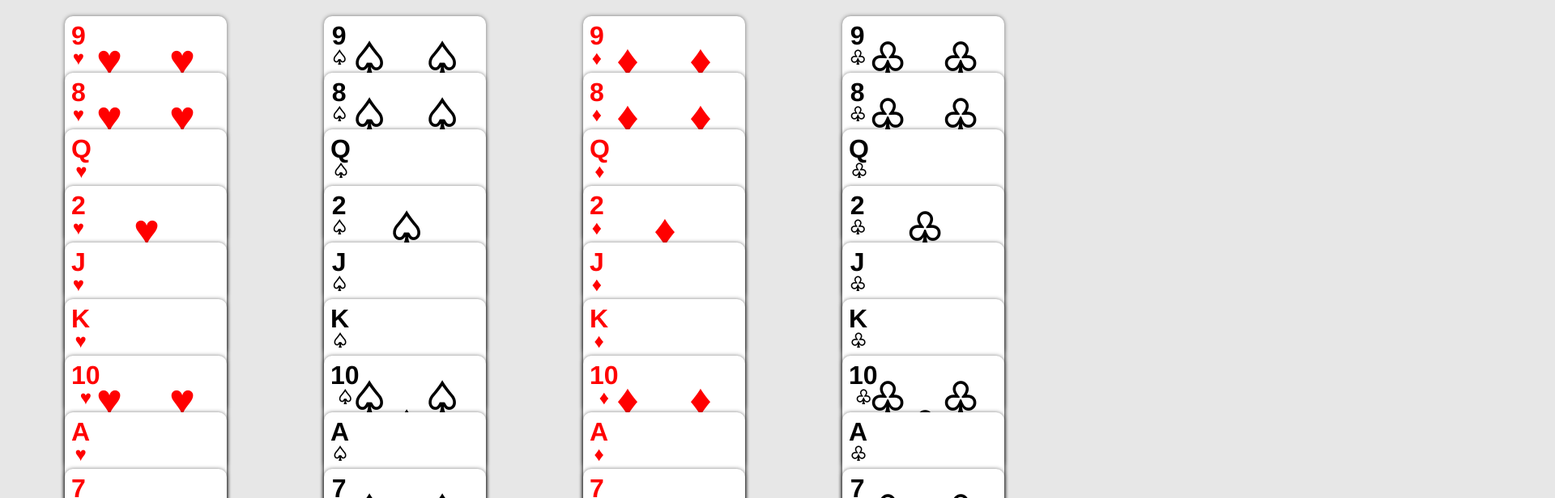
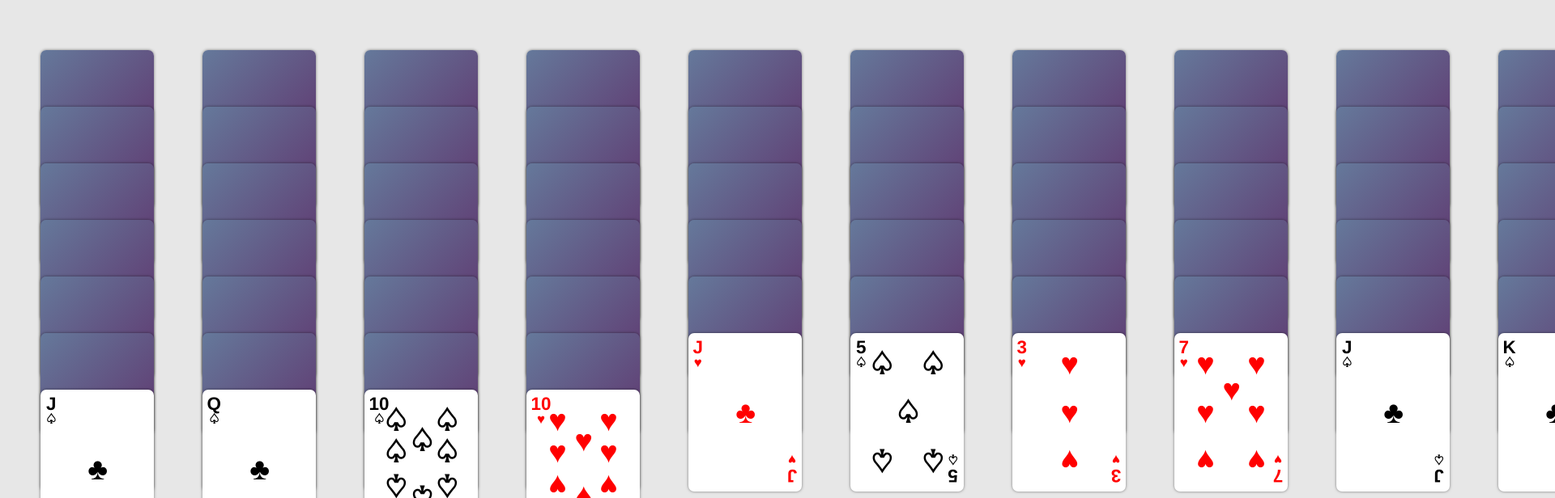
Before and after one commit to mestachs/besolitair, a React (Vite) app: page / in a window 1280 px wide. Shown: the top 616 px of the page at 81% size, 1920 px wide, since content can reach past the window. Built offline with nearby package versions, Linux system fonts and the light colour scheme.

Commit message:
Generate and dispose spider suites

```diff
--- a/index.html
+++ b/index.html
@@ -4,7 +4,7 @@
     <meta charset="UTF-8" />
     <link rel="icon" type="image/svg+xml" href="/src/favicon.svg" />
     <meta name="viewport" content="width=device-width, initial-scale=1.0" />
-    <title>Vite App</title>
+    <title>BeSolitair</title>
   </head>
   <body>
     <div id="root"></div>
--- a/src/App.jsx
+++ b/src/App.jsx
@@ -7,19 +7,102 @@ import "./App.css";
 const ranks = [1, 2, 3, 4, 5, 6, 7, 8, 9, 10, 11, 12, 13];
 const suites = ["heart", "spades", "diamond", "club"];
 
+function uuidv4() {
+  return "xxxxxxxx-xxxx-4xxx-yxxx-xxxxxxxxxxxx".replace(/[xy]/g, function (c) {
+    var r = (Math.random() * 16) | 0,
+      v = c == "x" ? r : (r & 0x3) | 0x8; // not a good random source but let's try this
+    return v.toString(16);
+  });
+}
+
+const generateCardsForSuite = (suit) => {
+  return ranks.map((rank) => {
+    return {
+      id: uuidv4(),
+      rank: rank,
+      suit: suit,
+    };
+  });
+};
+
+const generateSpideCards = (numberOfSuites) => {
+  if (numberOfSuites == 1) {
+    return generateCardsForSuite("spades")
+      .concat(generateCardsForSuite("spades"))
+      .concat(generateCardsForSuite("spades"))
+      .concat(generateCardsForSuite("spades"))
+      .concat(generateCardsForSuite("spades"))
+      .concat(generateCardsForSuite("spades"))
+      .concat(generateCardsForSuite("spades"))
+      .concat(generateCardsForSuite("spades"));
+  }
+
+  if (numberOfSuites == 2) {
+    return generateCardsForSuite("spades")
+      .concat(generateCardsForSuite("spades"))
+      .concat(generateCardsForSuite("spades"))
+      .concat(generateCardsForSuite("spades"))
+      .concat(generateCardsForSuite("heart"))
+      .concat(generateCardsForSuite("heart"))
+      .concat(generateCardsForSuite("heart"))
+      .concat(generateCardsForSuite("heart"));
+  }
+
+  throw new Error("Only 1 or 2 suites supported");
+};
+
+const shuffle = (cards) => cards.sort((a, b) => 0.5 - Math.random());
+
+const toGame = (cards) => {
+  const decks = [];
+  for (let deckIndex = 0; deckIndex < 10; deckIndex++) {
+    for (let tourIndex = 0; tourIndex < 5; tourIndex++) {
+      const card = cards.shift();
+      if (decks[deckIndex] == undefined) {
+        decks[deckIndex] = { cards: [] };
+      }
+      if (card) {
+        decks[deckIndex].cards.push({ ...card, visible: false });
+      }
+    }
+  }
+  for (let deckIndex = 0; deckIndex < 4; deckIndex++) {
+    const card = cards.shift();
+    if (card) {
+      decks[deckIndex].cards.push({ ...card, visible: false });
+    }
+  }
+  for (let deckIndex = 0; deckIndex < 10; deckIndex++) {
+    const card = cards.shift();
+    if (card) {
+      decks[deckIndex].cards.push({ ...card, visible: true });
+    }
+  }
+
+  return {
+    decks,
+    remaingCards: cards,
+  };
+};
+
 function App() {
   const [count, setCount] = useState(0);
-  ranks.sort((a, b) => 0.5 - Math.random());
+  const cards = shuffle(generateSpideCards(2));
+  debugger;
+  const game = toGame(cards);
   return (
     <div id="table">
-      <div id="cards" style={{display: "flex", justifyContent: "space-around"}}>
-        {suites.map((suite, index) => {
+      <div
+        id="cards"
+        style={{ display: "flex", justifyContent: "space-around" }}
+      >
+        {game.decks.map((deck, index) => {
           return (
-              <Deck deck={index}>
-                {ranks.map((rank) => {
+            <Deck key={deck.id} deck={index}>
+              {deck.cards.map((card) => {
                 return (
                   <>
-                      <Card suit={suite} rank={rank}></Card>
+                    <Card key={card.id} {...card}></Card>
                   </>
                 );
               })}
--- a/src/components/Card.jsx
+++ b/src/components/Card.jsx
@@ -28,15 +28,34 @@ const ranks = { 11: "J", 12: "Q", 13: "K", 1: "A" };
 
 // heavily inspired by  https://github.com/zachwaugh/Helveticards
 
-const Card = ({ suit, rank }) => {
+const scale = "scale(0.7, 0.7)";
+
+const Card = ({ id, suit, rank, visible }) => {
+  debugger;
   const suite = suites[suit];
   const rankLabel = ranks[rank] || rank;
+
+  if (suite == undefined) {
+    throw new Error("Unknown suite " + suit);
+  }
   const handleClick = () => {
     alert("clicked " + rankLabel + " of " + suit + " (" + suite.name + ")");
   };
+
+  if (!visible) {
+    return (
+      <div
+        class="card"
+        style={{
+          background: "linear-gradient(135deg, #65799b 0%,#5e2563 100%)",
+          transform: scale,
+        }}
+      ></div>
+    );
+  }
   return (
     <div onClick={handleClick}>
-      <div class="card" style={{ color: suite.color }}>
+      <div class="card" style={{ color: suite.color, transform: scale }}>
         <div class="front">
           <div class="corner top">
             <span class="number">{rankLabel}</span>
```
Lines whose indentation alone changed are shown as unchanged.
